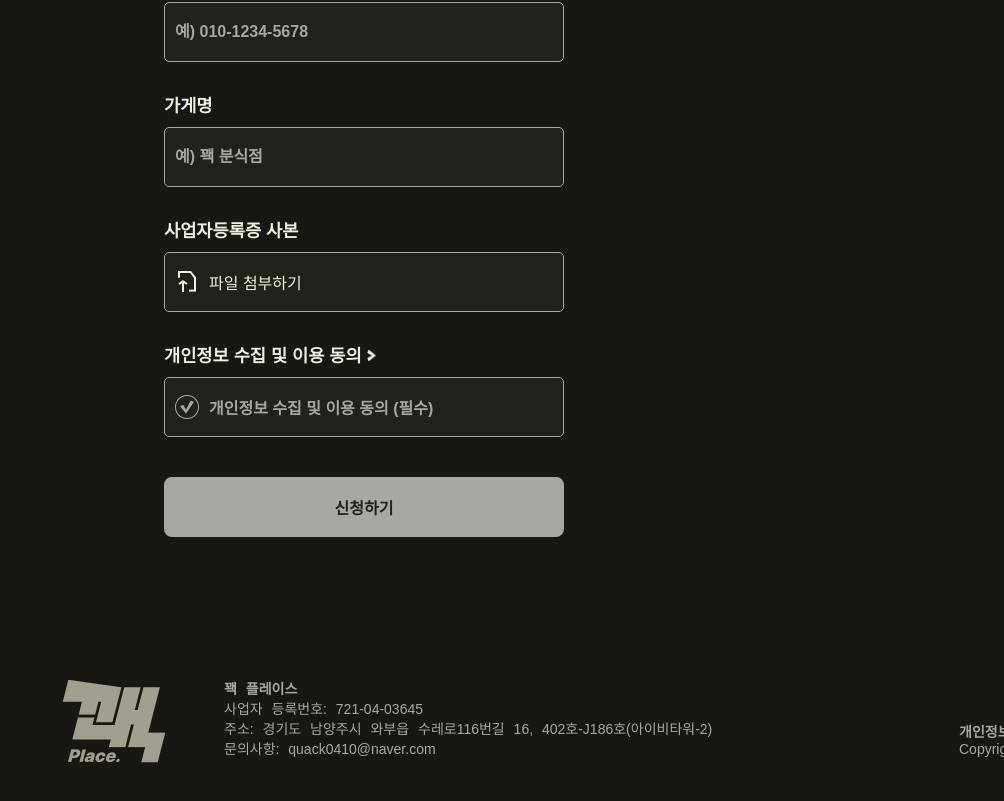
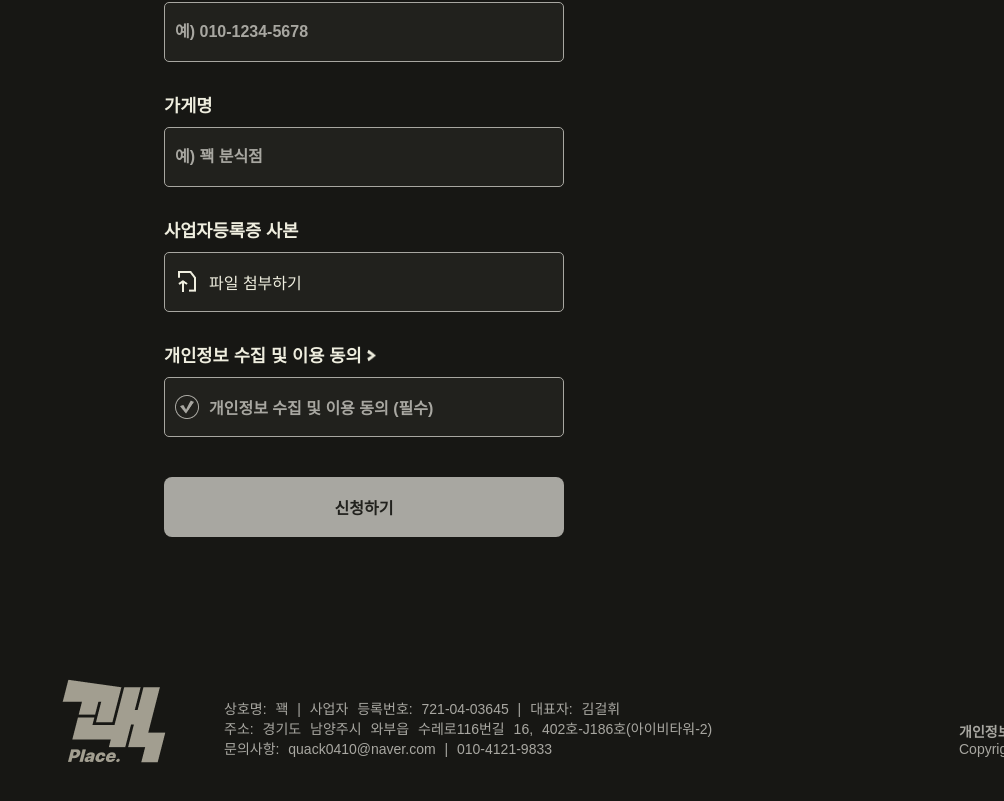
Before and after one commit to Quack-kr/quack-web, a React (Vite) app: page /management/apply in a window 1280 px wide. Shown: the part 737-1538 px from the top of the page, without its empty margins (276-1280 px from the left). Built offline with nearby package versions, Linux system fonts and the light colour scheme; a web font is replaced by a local one.

Commit message:
[style] Footer 수정사항 반영

```diff
--- a/src/components/common/Footer.tsx
+++ b/src/components/common/Footer.tsx
@@ -74,13 +74,12 @@ const Footer: React.FC = () => (
     <FooterContainer>
       <Logo src={MainLogo} />
       <CompanyInformationContainer>
-        <Title>꽥 플레이스</Title>
-        <Text>사업자 등록번호: 721-04-03645</Text>
+        <Text>상호명: 꽥 | 사업자 등록번호: 721-04-03645 | 대표자: 김걸휘</Text>
         <Text>
           주소: 경기도 남양주시 와부읍 수레로116번길 16,
           402호-J186호(아이비타워-2)
         </Text>
-        <Text>문의사항: quack0410@naver.com</Text>
+        <Text>문의사항: quack0410@naver.com | 010-4121-9833</Text>
       </CompanyInformationContainer>
       <CopyRightContainer>
         <Title>개인정보처리방침 | 꽥 서비스 이용약관</Title>
```
